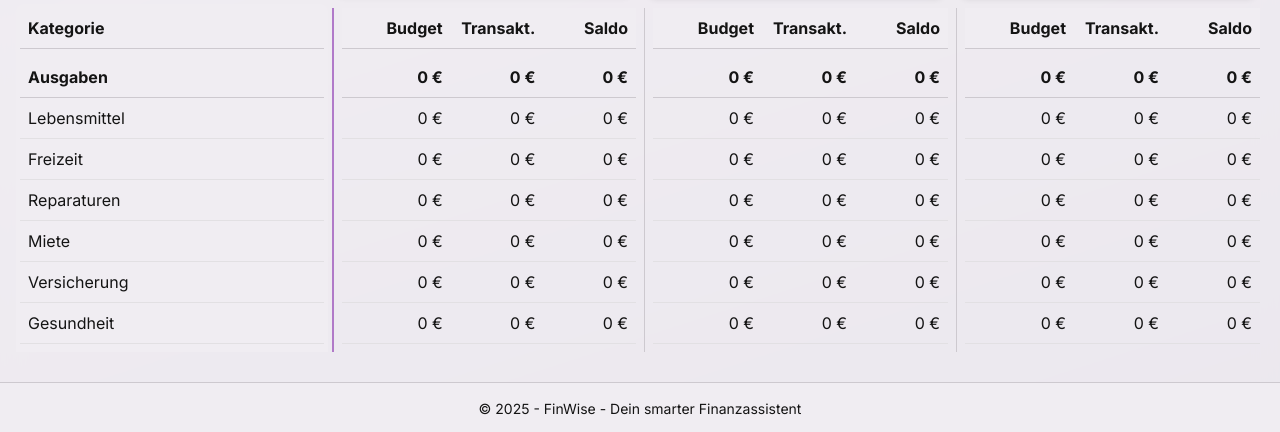
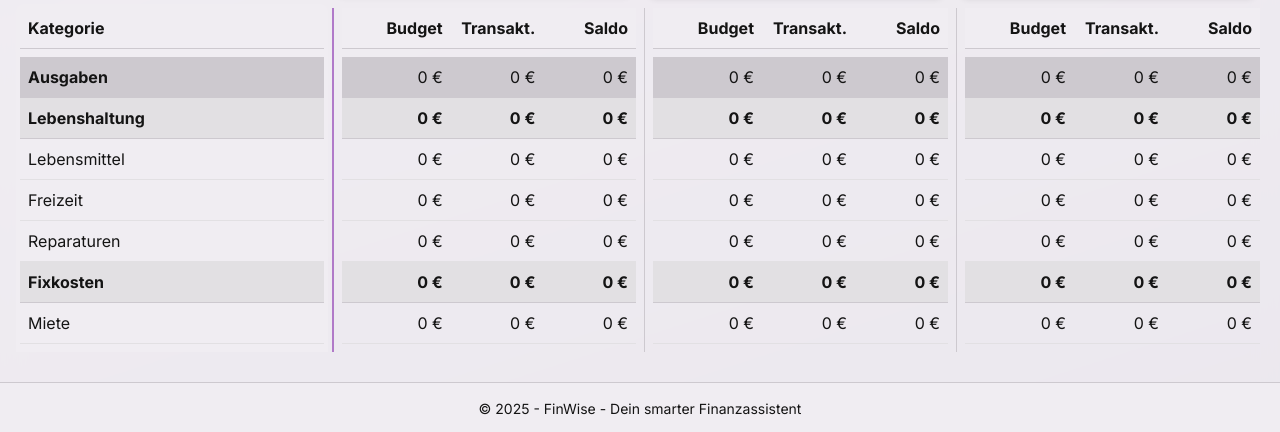
Before and after one commit to mlammarsch/FinWise_0.1, a Vue app: page /budgets in a window 1280 px wide. Shown: the part 365-797 px from the top of the page. Built offline with nearby package versions, Linux system fonts and the light colour scheme; a web font is replaced by a local one.

Commit message:
Temporäre Gruppendarstellung in der BudgetView

```diff
--- a/src/components/budget/BudgetCategoryColumn.vue
+++ b/src/components/budget/BudgetCategoryColumn.vue
@@ -2,13 +2,14 @@
 <script setup lang="ts">
 /**
  * Pfad zur Komponente: src/components/budget/BudgetCategoryColumn.vue
- * Zeigt links die Kategorien an, unterteilt in Ausgaben und Einnahmen.
+ * Zeigt links die Kategorien an, unterteilt in Ausgaben und Einnahmen mit Gruppenköpfen.
  * Komponenten-Props:
  * - Keine, da der Expanded-State nun zentral im CategoryStore verwaltet wird.
  *
  * Emits:
  * - Keine Emits
  */
+import { computed } from "vue";
 import { useCategoryStore } from "../../stores/categoryStore";
 import { debugLog } from "@/utils/logger";
 import { Icon } from "@iconify/vue";
@@ -18,8 +19,16 @@ const categoryStore = useCategoryStore();
 const isVerfuegbareMittel = (cat: { name: string }) =>
   cat.name.trim().toLowerCase() === "verfügbare mittel";
 
-const rootCategories = categoryStore.categories.filter(
-  (c) => c.isActive && !c.parentCategoryId && !isVerfuegbareMittel(c)
+// Computed: Expense- und Income-Gruppen ermitteln (sortiert nach sortOrder)
+const expenseGroups = computed(() =>
+  categoryStore.categoryGroups
+    .filter((g) => !g.isIncomeGroup)
+    .sort((a, b) => a.sortOrder - b.sortOrder)
+);
+const incomeGroups = computed(() =>
+  categoryStore.categoryGroups
+    .filter((g) => g.isIncomeGroup)
+    .sort((a, b) => a.sortOrder - b.sortOrder)
 );
 
 const toggleExpand = (id: string) => {
@@ -35,9 +44,24 @@ const toggleExpand = (id: string) => {
     </div>
 
     <!-- Ausgaben -->
-    <div class="p-2 font-bold border-b border-base-300 mt-2">Ausgaben</div>
+    <div class="p-2 font-bold border-b border-base-300 bg-base-300 mt-2">
+      Ausgaben
+    </div>
+    <template v-for="group in expenseGroups" :key="group.id">
+      <!-- Gruppenkopf -->
+      <div class="p-2 border-b border-base-300 bg-base-200 font-bold">
+        {{ group.name }}
+      </div>
+      <!-- Kategorien innerhalb der Gruppe -->
       <div
-      v-for="cat in rootCategories.filter((c) => !c.isIncomeCategory)"
+        v-for="cat in categoryStore.categories.filter(
+          (c) =>
+            c.isActive &&
+            !c.isIncomeCategory &&
+            !c.parentCategoryId &&
+            c.categoryGroupId === group.id &&
+            !isVerfuegbareMittel(c)
+        )"
         :key="cat.id"
       >
         <div class="p-2 border-b border-base-200 flex items-center">
@@ -70,11 +94,27 @@ const toggleExpand = (id: string) => {
           </div>
         </template>
       </div>
+    </template>
 
     <!-- Einnahmen -->
-    <div class="p-2 font-bold border-b border-base-300 mt-4">Einnahmen</div>
+    <div class="p-2 font-bold border-b border-base-300 bg-base-300 mt-4">
+      Einnahmen
+    </div>
+    <template v-for="group in incomeGroups" :key="group.id">
+      <!-- Gruppenkopf -->
+      <div class="p-2 border-b border-base-300 bg-base-200 font-bold">
+        {{ group.name }}
+      </div>
+      <!-- Kategorien innerhalb der Gruppe -->
       <div
-      v-for="cat in rootCategories.filter((c) => c.isIncomeCategory)"
+        v-for="cat in categoryStore.categories.filter(
+          (c) =>
+            c.isActive &&
+            c.isIncomeCategory &&
+            !c.parentCategoryId &&
+            c.categoryGroupId === group.id &&
+            !isVerfuegbareMittel(c)
+        )"
         :key="cat.id"
       >
         <div class="p-2 border-b border-base-200 flex items-center">
@@ -107,6 +147,7 @@ const toggleExpand = (id: string) => {
           </div>
         </template>
       </div>
+    </template>
   </div>
 </template>
 
--- a/src/components/budget/BudgetMonthCard.vue
+++ b/src/components/budget/BudgetMonthCard.vue
@@ -1,14 +1,13 @@
-<!-- Datei: src/components/budget/BudgetMonthCard.vue -->
+<!-- Datei: src/components/budget/BudgetMonthCard.vue (vollständig) -->
 <script setup lang="ts">
 /**
  * Pfad zur Komponente: src/components/budget/BudgetMonthCard.vue
- * Zeigt pro Monat die Budget-, Transaktions- und Saldo-Werte an.
+ * Zeigt pro Monat die Budget-, Transaktions- und Saldo-Werte an, gruppiert nach Kategoriegruppen.
  *
  * Komponenten-Props:
  * - month: { start: Date; end: Date; label: string } – Der aktuelle Anzeigemonat
  * - categories: Category[] – Liste aller Kategorien
  *
- * Emit-Verarbeitung:
  * Beim Rechtsklick auf eine Kategorie erscheint ein Dropdown-Menü mit zwei Einträgen.
  */
 import { computed, ref, nextTick } from "vue";
@@ -24,7 +23,6 @@ import { toDateOnlyString } from "@/utils/formatters";
 import CategoryTransferModal from "./CategoryTransferModal.vue";
 import { addCategoryTransfer } from "@/utils/categoryTransfer";
 import { debugLog } from "@/utils/logger";
-// Chevron in BudgetMonthCard wird entfernt, da Toggle ausschließlich in der Category Column erfolgt.
 
 const props = defineProps<{
   month: { start: Date; end: Date; label: string };
@@ -38,7 +36,7 @@ const categoryStore = useCategoryStore();
 const normalizedMonthStart = new Date(toDateOnlyString(props.month.start));
 const normalizedMonthEnd = new Date(toDateOnlyString(props.month.end));
 
-// Für Transaktions-Berechnung (ohne CATEGORYTRANSFER)
+// Filter: Buchungen (ohne CATEGORYTRANSFER)
 const filteredTxs = computed(() =>
   transactionStore.transactions.filter(
     (tx) =>
@@ -48,123 +46,70 @@ const filteredTxs = computed(() =>
   )
 );
 
-// Für Saldo-Berechnung (inklusive CATEGORYTRANSFER)
-const filteredTxsForSaldo = computed(() =>
-  transactionStore.transactions.filter(
-    (tx) =>
-      tx.type === TransactionType.EXPENSE ||
-      tx.type === TransactionType.INCOME ||
-      tx.type === TransactionType.ACCOUNTTRANSFER ||
-      tx.type === TransactionType.CATEGORYTRANSFER
-  )
-);
-
 const availableFundsCategory = categoryStore.getAvailableFundsCategory();
 const isVerfuegbareMittel = (cat: Category) =>
   availableFundsCategory?.id === cat.id;
 
 /**
- * Aggregiert Daten für Ausgabenkategorien.
- *
- * Berechnet:
- *   Saldo aktueller Monat = Saldo Vormonat + (ACCOUNTTRANSFER + CATEGORYTRANSFER + EXPENSES + INCOME)
- *   Transaktionen aktueller Monat = ACCOUNTTRANSFER + EXPENSES + INCOME
- *   plus Aggregation der Werte der Kindkategorien.
+ * Aggregiert Daten für Ausgabenkategorien (Mutter + Kinder).
  */
 function aggregateExpense(cat: Category) {
-  const parentDataSaldo = calculateCategorySaldo(
-    filteredTxsForSaldo.value,
-    cat.id,
-    normalizedMonthStart,
-    normalizedMonthEnd,
-    cat.startBalance || 0
-  );
-  const parentDataTrans = calculateCategorySaldo(
+  const parentData = calculateCategorySaldo(
     filteredTxs.value,
     cat.id,
     normalizedMonthStart,
-    normalizedMonthEnd,
-    cat.startBalance || 0
+    normalizedMonthEnd
   );
   let agg = {
-    budgeted: parentDataSaldo.budgeted,
-    spent: parentDataTrans.spent,
-    saldo: parentDataSaldo.saldo,
+    budgeted: parentData.budgeted,
+    spent: parentData.spent,
+    saldo: parentData.saldo,
   };
   const children = categoryStore
     .getChildCategories(cat.id)
     .filter((c) => c.isActive && !isVerfuegbareMittel(c));
   children.forEach((child) => {
-    const childDataSaldo = calculateCategorySaldo(
-      filteredTxsForSaldo.value,
-      child.id,
-      normalizedMonthStart,
-      normalizedMonthEnd,
-      child.startBalance || 0
-    );
-    const childDataTrans = calculateCategorySaldo(
+    const childData = calculateCategorySaldo(
       filteredTxs.value,
       child.id,
       normalizedMonthStart,
-      normalizedMonthEnd,
-      child.startBalance || 0
+      normalizedMonthEnd
     );
-    agg.budgeted += childDataSaldo.budgeted;
-    agg.spent += childDataTrans.spent;
-    agg.saldo += childDataSaldo.saldo;
+    agg.budgeted += childData.budgeted;
+    agg.spent += childData.spent;
+    agg.saldo += childData.saldo;
   });
   return agg;
 }
 
 /**
- * Aggregiert Daten für Einnahmekategorien.
- *
- * Berechnet:
- *   Saldo aktueller Monat = Saldo Vormonat - (ACCOUNTTRANSFER + EXPENSES + INCOME) (inkl. CATEGORYTRANSFER bei Saldo)
- *   Transaktionen aktueller Monat = ACCOUNTTRANSFER + EXPENSES + INCOME
- *   plus Aggregation der Werte der Kindkategorien.
+ * Aggregiert Daten für Einnahmekategorien (Mutter + Kinder).
  */
 function aggregateIncome(cat: Category) {
-  const parentDataSaldo = calculateIncomeCategorySaldo(
-    filteredTxsForSaldo.value,
-    cat.id,
-    normalizedMonthStart,
-    normalizedMonthEnd,
-    cat.startBalance || 0
-  );
-  const parentDataTrans = calculateIncomeCategorySaldo(
+  const parentData = calculateIncomeCategorySaldo(
     filteredTxs.value,
     cat.id,
     normalizedMonthStart,
-    normalizedMonthEnd,
-    cat.startBalance || 0
+    normalizedMonthEnd
   );
   let agg = {
-    budgeted: parentDataSaldo.budgeted,
-    spent: parentDataTrans.spent,
-    saldo: parentDataSaldo.saldo,
+    budgeted: parentData.budgeted,
+    spent: parentData.spent,
+    saldo: parentData.saldo,
   };
   const children = categoryStore
     .getChildCategories(cat.id)
     .filter((c) => c.isActive && !isVerfuegbareMittel(c));
   children.forEach((child) => {
-    const childDataSaldo = calculateIncomeCategorySaldo(
-      filteredTxsForSaldo.value,
-      child.id,
-      normalizedMonthStart,
-      normalizedMonthEnd,
-      child.startBalance || 0
-    );
-    const childDataTrans = calculateIncomeCategorySaldo(
+    const childData = calculateIncomeCategorySaldo(
       filteredTxs.value,
       child.id,
       normalizedMonthStart,
-      normalizedMonthEnd,
-      child.startBalance || 0
+      normalizedMonthEnd
     );
-    agg.budgeted += childDataSaldo.budgeted;
-    agg.spent += childDataTrans.spent;
-    agg.saldo += childDataSaldo.saldo;
+    agg.budgeted += childData.budgeted;
+    agg.spent += childData.spent;
+    agg.saldo += childData.saldo;
   });
   return agg;
 }
@@ -178,47 +123,89 @@ const isCurrentMonth = computed(() => {
   );
 });
 
-// Computed: Aggregierte Werte für Ausgaben (Eltern + Kinder)
-const sumExpensesSummary = computed(() => {
-  let agg = { budgeted: 0, spentMiddle: 0, saldoFull: 0 };
-  props.categories
-    .filter(
+// Expense- und Income-Gruppen (sortiert)
+const expenseGroups = computed(() =>
+  categoryStore.categoryGroups
+    .filter((g) => !g.isIncomeGroup)
+    .sort((a, b) => a.sortOrder - b.sortOrder)
+);
+const incomeGroups = computed(() =>
+  categoryStore.categoryGroups
+    .filter((g) => g.isIncomeGroup)
+    .sort((a, b) => a.sortOrder - b.sortOrder)
+);
+
+// Summiert alle Ausgaben-Gruppen
+function groupExpense(group: any) {
+  const cats = props.categories.filter(
     (c) =>
       c.isActive &&
       !c.isIncomeCategory &&
       !c.parentCategoryId &&
+      c.categoryGroupId === group.id &&
       !isVerfuegbareMittel(c)
-    )
-    .forEach((cat) => {
+  );
+  return cats.reduce(
+    (agg, cat) => {
       const data = aggregateExpense(cat);
-      agg.budgeted += data.budgeted;
-      agg.spentMiddle += data.spent;
-      agg.saldoFull += data.saldo;
+      return {
+        budgeted: agg.budgeted + data.budgeted,
+        spent: agg.spent + data.spent,
+        saldo: agg.saldo + data.saldo,
+      };
+    },
+    { budgeted: 0, spent: 0, saldo: 0 }
+  );
+}
+
+// Summiert alle Einnahmen-Gruppen
+function groupIncome(group: any) {
+  const cats = props.categories.filter(
+    (c) =>
+      c.isActive &&
+      c.isIncomeCategory &&
+      !c.parentCategoryId &&
+      c.categoryGroupId === group.id &&
+      !isVerfuegbareMittel(c)
+  );
+  return cats.reduce(
+    (agg, cat) => {
+      const data = aggregateIncome(cat);
+      return {
+        budgeted: agg.budgeted + data.budgeted,
+        spent: agg.spent + data.spent,
+        saldo: agg.saldo + data.saldo,
+      };
+    },
+    { budgeted: 0, spent: 0, saldo: 0 }
+  );
+}
+
+// Gesamtsumme Ausgaben
+const sumExpensesSummary = computed(() => {
+  let agg = { budgeted: 0, spent: 0, saldo: 0 };
+  expenseGroups.value.forEach((group) => {
+    const groupAgg = groupExpense(group);
+    agg.budgeted += groupAgg.budgeted;
+    agg.spent += groupAgg.spent;
+    agg.saldo += groupAgg.saldo;
   });
   return agg;
 });
 
-// Computed: Aggregierte Werte für Einnahmen (Eltern + Kinder)
+// Gesamtsumme Einnahmen
 const sumIncomesSummary = computed(() => {
-  let agg = { budgeted: 0, spentMiddle: 0, saldoFull: 0 };
-  props.categories
-    .filter(
-      (c) =>
-        c.isActive &&
-        c.isIncomeCategory &&
-        !c.parentCategoryId &&
-        !isVerfuegbareMittel(c)
-    )
-    .forEach((cat) => {
-      const data = aggregateIncome(cat);
-      agg.budgeted += data.budgeted;
-      agg.spentMiddle += data.spent;
-      agg.saldoFull += data.saldo;
+  let agg = { budgeted: 0, spent: 0, saldo: 0 };
+  incomeGroups.value.forEach((group) => {
+    const groupAgg = groupIncome(group);
+    agg.budgeted += groupAgg.budgeted;
+    agg.spent += groupAgg.spent;
+    agg.saldo += groupAgg.saldo;
   });
   return agg;
 });
 
-// Zustand für Transfer-Modal und Dropdown
+// Transfer-Modal und Dropdown
 const showTransferModal = ref(false);
 const modalData = ref<{
   mode: "fill" | "transfer";
@@ -277,8 +264,7 @@ function optionFill() {
       transactionStore.transactions,
       cat.id,
       normalizedMonthStart,
-      normalizedMonthEnd,
-      cat.startBalance || 0
+      normalizedMonthEnd
     ).saldo
   );
   modalData.value = {
@@ -328,7 +314,8 @@ function optionTransfer() {
         "
       ></div>
     </div>
-    <!-- Bestehender Inhalt -->
+
+    <!-- Inhalt -->
     <div class="flex-grow">
       <div ref="containerRef" class="relative w-full p-1 rounded-lg">
         <!-- Tabellenheader -->
@@ -339,9 +326,11 @@ function optionTransfer() {
             <div class="text-right font-bold">Saldo</div>
           </div>
         </div>
-        <!-- Überschrift Ausgaben (Aggregatsumme) -->
-        <div class="p-2 font-bold border-b border-base-300 mt-2">
-          <div class="grid grid-cols-3 font-bold">
+
+        <!-- Ausgaben -->
+        <!-- Summenzeile Ausgaben -->
+        <div class="p-2 border-b border-base-300 bg-base-300 mt-2">
+          <div class="grid grid-cols-3">
             <div class="text-right">
               <CurrencyDisplay
                 :amount="sumExpensesSummary.budgeted"
@@ -350,34 +339,58 @@ function optionTransfer() {
             </div>
             <div class="text-right">
               <CurrencyDisplay
-                :amount="sumExpensesSummary.spentMiddle"
+                :amount="sumExpensesSummary.spent"
                 :as-integer="true"
               />
             </div>
             <div class="text-right">
               <CurrencyDisplay
-                :amount="sumExpensesSummary.saldoFull"
+                :amount="sumExpensesSummary.saldo"
                 :as-integer="true"
               />
             </div>
           </div>
         </div>
-        <!-- Liste der Ausgabenkategorien -->
-        <div class="grid grid-rows-auto">
-          <template
+        <!-- Gruppen für Ausgaben -->
+        <template v-for="group in expenseGroups" :key="group.id">
+          <div class="p-2 border-b border-base-300 bg-base-200 font-bold">
+            <div class="grid grid-cols-3">
+              <div class="text-right">
+                <CurrencyDisplay
+                  :amount="groupExpense(group).budgeted"
+                  :as-integer="true"
+                />
+              </div>
+              <div class="text-right">
+                <CurrencyDisplay
+                  :amount="groupExpense(group).spent"
+                  :as-integer="true"
+                />
+              </div>
+              <div class="text-right">
+                <CurrencyDisplay
+                  :amount="groupExpense(group).saldo"
+                  :as-integer="true"
+                />
+              </div>
+            </div>
+          </div>
+
+          <!-- Kategorien innerhalb der Gruppe -->
+          <div
             v-for="cat in props.categories.filter(
               (c) =>
                 c.isActive &&
                 !c.isIncomeCategory &&
                 !c.parentCategoryId &&
+                c.categoryGroupId === group.id &&
                 !isVerfuegbareMittel(c)
             )"
             :key="cat.id"
-          >
-            <div
-              class="grid grid-cols-3 p-2 border-b border-base-200"
+            class="cursor-pointer"
             @contextmenu="openDropdown($event, cat)"
           >
+            <div class="grid grid-cols-3 p-2 border-b border-base-200">
               <div class="text-right">
                 <CurrencyDisplay
                   :amount="aggregateExpense(cat).budgeted"
@@ -410,11 +423,10 @@ function optionTransfer() {
                   <CurrencyDisplay
                     :amount="
                       calculateCategorySaldo(
-                        filteredTxsForSaldo,
+                        filteredTxs,
                         child.id,
                         normalizedMonthStart,
-                        normalizedMonthEnd,
-                        child.startBalance || 0
+                        normalizedMonthEnd
                       ).budgeted
                     "
                     :as-integer="true"
@@ -427,8 +439,7 @@ function optionTransfer() {
                         filteredTxs,
                         child.id,
                         normalizedMonthStart,
-                        normalizedMonthEnd,
-                        child.startBalance || 0
+                        normalizedMonthEnd
                       ).spent
                     "
                     :as-integer="true"
@@ -438,11 +449,10 @@ function optionTransfer() {
                   <CurrencyDisplay
                     :amount="
                       calculateCategorySaldo(
-                        filteredTxsForSaldo,
+                        transactionStore.transactions,
                         child.id,
                         normalizedMonthStart,
-                        normalizedMonthEnd,
-                        child.startBalance || 0
+                        normalizedMonthEnd
                       ).saldo
                     "
                     :as-integer="true"
@@ -450,36 +460,13 @@ function optionTransfer() {
                 </div>
               </div>
             </template>
+          </div>
         </template>
-        </div>
-        <!-- Dropdown-Menü (per Rechtsklick) -->
-        <div
-          v-if="showDropdown"
-          class="absolute z-40 w-40 bg-base-100 border border-base-300 rounded shadow p-2"
-          :style="{ left: `${dropdownX}px`, top: `${dropdownY}px` }"
-          tabindex="0"
-          @keydown.escape="closeDropdown"
-          @click.outside="closeDropdown"
-        >
-          <ul>
-            <li>
-              <button class="btn btn-ghost btn-sm w-full" @click="optionFill">
-                Fülle auf von …
-              </button>
-            </li>
-            <li>
-              <button
-                class="btn btn-ghost btn-sm w-full"
-                @click="optionTransfer"
-              >
-                Transferiere zu …
-              </button>
-            </li>
-          </ul>
-        </div>
-        <!-- Überschrift Einnahmen (Aggregatsumme) -->
-        <div class="p-2 font-bold border-b border-base-300 mt-4">
-          <div class="grid grid-cols-3 font-bold">
+
+        <!-- Einnahmen -->
+        <!-- Summenzeile Einnahmen -->
+        <div class="p-2 border-b border-base-300 bg-base-300 mt-4">
+          <div class="grid grid-cols-3">
             <div class="text-right">
               <CurrencyDisplay
                 :amount="sumIncomesSummary.budgeted"
@@ -488,28 +475,55 @@ function optionTransfer() {
             </div>
             <div class="text-right">
               <CurrencyDisplay
-                :amount="sumIncomesSummary.spentMiddle"
+                :amount="sumIncomesSummary.spent"
                 :as-integer="true"
               />
             </div>
             <div class="text-right">
               <CurrencyDisplay
-                :amount="sumIncomesSummary.saldoFull"
+                :amount="sumIncomesSummary.saldo"
                 :as-integer="true"
               />
             </div>
           </div>
         </div>
-        <div class="grid grid-rows-auto">
-          <template
+        <!-- Gruppen für Einnahmen -->
+        <template v-for="group in incomeGroups" :key="group.id">
+          <div class="p-2 border-b border-base-300 bg-base-200 font-bold">
+            <div class="grid grid-cols-3">
+              <div class="text-right">
+                <CurrencyDisplay
+                  :amount="groupIncome(group).budgeted"
+                  :as-integer="true"
+                />
+              </div>
+              <div class="text-right">
+                <CurrencyDisplay
+                  :amount="groupIncome(group).spent"
+                  :as-integer="true"
+                />
+              </div>
+              <div class="text-right">
+                <CurrencyDisplay
+                  :amount="groupIncome(group).saldo"
+                  :as-integer="true"
+                />
+              </div>
+            </div>
+          </div>
+
+          <!-- Kategorien innerhalb der Gruppe -->
+          <div
             v-for="cat in props.categories.filter(
               (c) =>
                 c.isActive &&
                 c.isIncomeCategory &&
                 !c.parentCategoryId &&
+                c.categoryGroupId === group.id &&
                 !isVerfuegbareMittel(c)
             )"
             :key="cat.id"
+            class="cursor-pointer"
           >
             <div class="grid grid-cols-3 p-2 border-b border-base-200">
               <div class="text-right">
@@ -543,11 +557,10 @@ function optionTransfer() {
                   <CurrencyDisplay
                     :amount="
                       calculateIncomeCategorySaldo(
-                        filteredTxsForSaldo,
+                        filteredTxs,
                         child.id,
                         normalizedMonthStart,
-                        normalizedMonthEnd,
-                        child.startBalance || 0
+                        normalizedMonthEnd
                       ).budgeted
                     "
                     :as-integer="true"
@@ -560,8 +573,7 @@ function optionTransfer() {
                         filteredTxs,
                         child.id,
                         normalizedMonthStart,
-                        normalizedMonthEnd,
-                        child.startBalance || 0
+                        normalizedMonthEnd
                       ).spent
                     "
                     :as-integer="true"
@@ -571,11 +583,10 @@ function optionTransfer() {
                   <CurrencyDisplay
                     :amount="
                       calculateIncomeCategorySaldo(
-                        filteredTxsForSaldo,
+                        transactionStore.transactions,
                         child.id,
                         normalizedMonthStart,
-                        normalizedMonthEnd,
-                        child.startBalance || 0
+                        normalizedMonthEnd
                       ).saldo
                     "
                     :as-integer="true"
@@ -583,9 +594,36 @@ function optionTransfer() {
                 </div>
               </div>
             </template>
+          </div>
         </template>
+
+        <!-- Dropdown-Menü (per Rechtsklick) -->
+        <div
+          v-if="showDropdown"
+          class="absolute z-40 w-40 bg-base-100 border border-base-300 rounded shadow p-2"
+          :style="{ left: `${dropdownX}px`, top: `${dropdownY}px` }"
+          tabindex="0"
+          @keydown.escape="closeDropdown"
+          @click.outside="closeDropdown"
+        >
+          <ul>
+            <li>
+              <button class="btn btn-ghost btn-sm w-full" @click="optionFill">
+                Fülle auf von …
+              </button>
+            </li>
+            <li>
+              <button
+                class="btn btn-ghost btn-sm w-full"
+                @click="optionTransfer"
+              >
+                Transferiere zu …
+              </button>
+            </li>
+          </ul>
         </div>
       </div>
+
       <!-- Transfer Modal -->
       <CategoryTransferModal
         v-if="showTransferModal"
@@ -604,7 +642,7 @@ function optionTransfer() {
               data.date,
               data.note
             );
-            showTransferModal = false;
+            showTransferModal.value = false;
           }
         "
       />
@@ -612,6 +650,4 @@ function optionTransfer() {
   </div>
 </template>
 
-<style scoped>
-/* Keine zusätzlichen Styles benötigt */
-</style>
+<style scoped></style>
```
Also changed, not shown: prompt/prompt_requirements.md (+55 -49 lines), 1 other file (tests, documents, lock files or other folders). Lines whose indentation alone changed are shown as unchanged.
